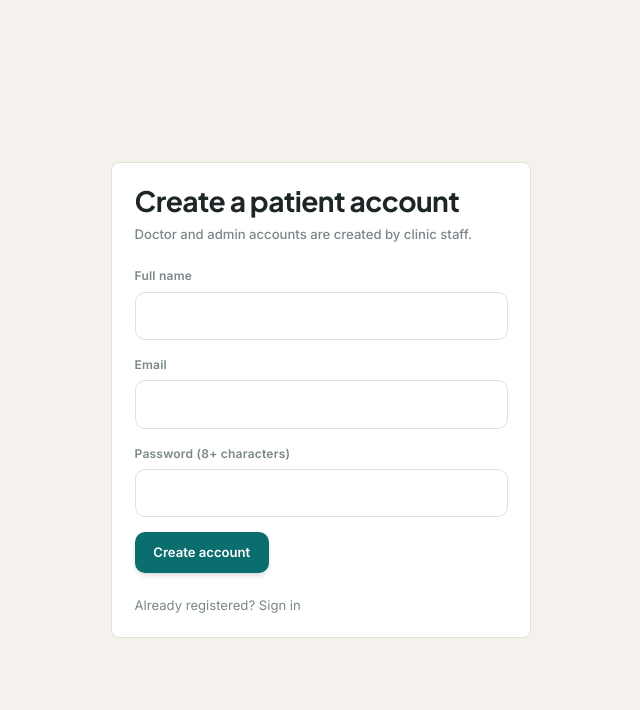
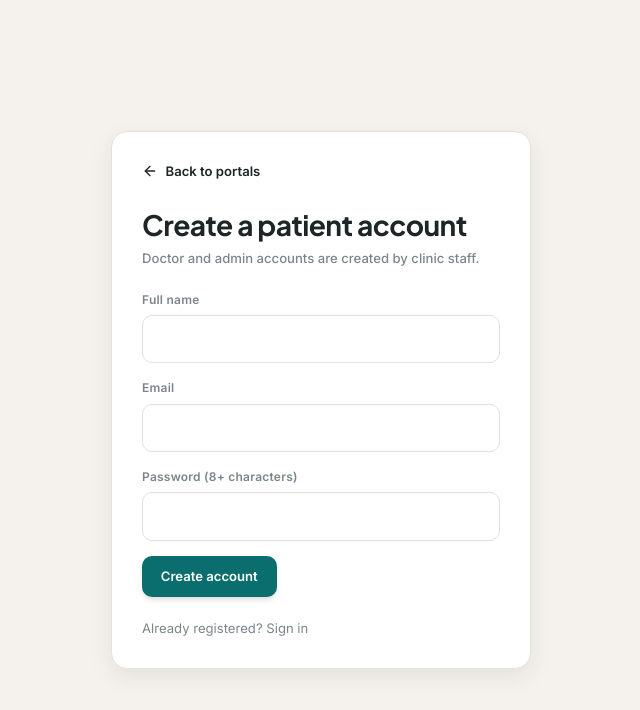
Before and after one commit to arshan55/Healthcare-Appointment-Follow-up-Manager, a Next.js app in the folder frontend/: page /register in a window 1280 px wide. Shown: the top 710 px of the page, without its empty margins (319-959 px from the left). Built offline with nearby package versions, Linux system fonts and the light colour scheme; no server answers.

Commit message:
fix: handle invalid Redis URL gracefully instead of crashing
- Wrap IORedis connection in try/catch to prevent server crash
- Fall back to in-process jobs if Redis URL is invalid
- Add error logging for debugging

```diff
--- a/frontend/src/app/login/page.tsx
+++ b/frontend/src/app/login/page.tsx
@@ -37,10 +37,17 @@ export default function LoginPage() {
   const apiBase = process.env.NEXT_PUBLIC_API_URL || "http://localhost:4000/api/v1";
 
   return (
-    <div className="flex min-h-screen items-center justify-center bg-[var(--paper)] px-6 py-10">
-      <div className="animate-in w-full max-w-md rounded-[8px] border border-[var(--line)] bg-white p-6 shadow-[var(--shadow)]">
-      <h1 className="text-3xl text-[var(--ink)]">Sign in</h1>
-      <p className="mt-2 text-sm font-medium text-[var(--muted)]">Use any email for demo mode. Try `admin@demo.local` or `doctor@demo.local`.</p>
+    <div className="flex min-h-screen items-center justify-center bg-[var(--bg)] px-6 py-10">
+      <div className="animate-fade-up w-full max-w-md rounded-[var(--radius)] border border-[var(--line)] bg-[var(--surface)] p-8 shadow-[var(--shadow-md)]">
+        <Link href="/" className="inline-flex items-center gap-2 text-sm font-semibold text-[var(--muted)] transition-colors hover:text-[var(--primary)]">
+          <svg width="16" height="16" viewBox="0 0 24 24" fill="none" stroke="currentColor" strokeWidth="2" strokeLinecap="round" strokeLinejoin="round">
+            <path d="M19 12H5" />
+            <path d="m12 19-7-7 7-7" />
+          </svg>
+          Back to portals
+        </Link>
+        <h1 className="mt-6 text-3xl text-[var(--ink)]">Sign in</h1>
+        <p className="mt-2 text-sm font-medium text-[var(--muted)]">Enter your credentials to access your portal.</p>
       {error ? <p className="mt-4 rounded-[8px] bg-red-50 p-3 text-sm font-medium text-[var(--red)]">{error}</p> : null}
       <form onSubmit={onSubmit} className="mt-6 space-y-4">
         <Field label="Email">
--- a/frontend/src/app/page.tsx
+++ b/frontend/src/app/page.tsx
@@ -14,16 +14,16 @@ const portals = [
     role: "PATIENT",
     label: "Patient",
     description: "Book visits, share symptoms, view summaries and reminders.",
-    href: "/patient/dashboard",
+    href: "/login?role=PATIENT",
     icon: CalendarCheck,
-    color: "var(--teal)",
-    glow: "#E6F2F2",
+    color: "var(--primary)",
+    glow: "var(--primary-light)",
   },
   {
     role: "DOCTOR",
     label: "Doctor",
     description: "Review schedule, pre-visit briefs, and post-visit notes.",
-    href: "/doctor/dashboard",
+    href: "/login?role=DOCTOR",
     icon: Stethoscope,
     color: "#0F5E5E",
     glow: "#D6EfEf",
@@ -32,7 +32,7 @@ const portals = [
     role: "ADMIN",
     label: "Admin",
     description: "Manage clinicians, leave days, appointments, and people.",
-    href: "/admin/dashboard",
+    href: "/login?role=ADMIN",
     icon: Users,
     color: "#1A2E2C",
     glow: "#E8EFEE",
--- a/frontend/src/app/register/page.tsx
+++ b/frontend/src/app/register/page.tsx
@@ -30,10 +30,17 @@ export default function RegisterPage() {
   }
 
   return (
-    <div className="flex min-h-screen items-center justify-center bg-[var(--paper)] px-6 py-10">
-      <div className="animate-in w-full max-w-md rounded-[8px] border border-[var(--line)] bg-white p-6 shadow-[var(--shadow)]">
-      <h1 className="text-3xl text-[var(--ink)]">Create a patient account</h1>
-      <p className="mt-2 text-sm font-medium text-[var(--muted)]">Doctor and admin accounts are created by clinic staff.</p>
+    <div className="flex min-h-screen items-center justify-center bg-[var(--bg)] px-6 py-10">
+      <div className="animate-fade-up w-full max-w-md rounded-[var(--radius)] border border-[var(--line)] bg-[var(--surface)] p-8 shadow-[var(--shadow-md)]">
+        <Link href="/" className="inline-flex items-center gap-2 text-sm font-semibold text-[var(--muted)] transition-colors hover:text-[var(--primary)]">
+          <svg width="16" height="16" viewBox="0 0 24 24" fill="none" stroke="currentColor" strokeWidth="2" strokeLinecap="round" strokeLinejoin="round">
+            <path d="M19 12H5" />
+            <path d="m12 19-7-7 7-7" />
+          </svg>
+          Back to portals
+        </Link>
+        <h1 className="mt-6 text-3xl text-[var(--ink)]">Create a patient account</h1>
+        <p className="mt-2 text-sm font-medium text-[var(--muted)]">Doctor and admin accounts are created by clinic staff.</p>
       {error ? <p className="mt-4 rounded-[8px] bg-red-50 p-3 text-sm font-medium text-[var(--red)]">{error}</p> : null}
       <form onSubmit={onSubmit} className="mt-6 space-y-4">
         <Field label="Full name">
```
Also changed, not shown: 1 other file (tests, documents, lock files or other folders).
